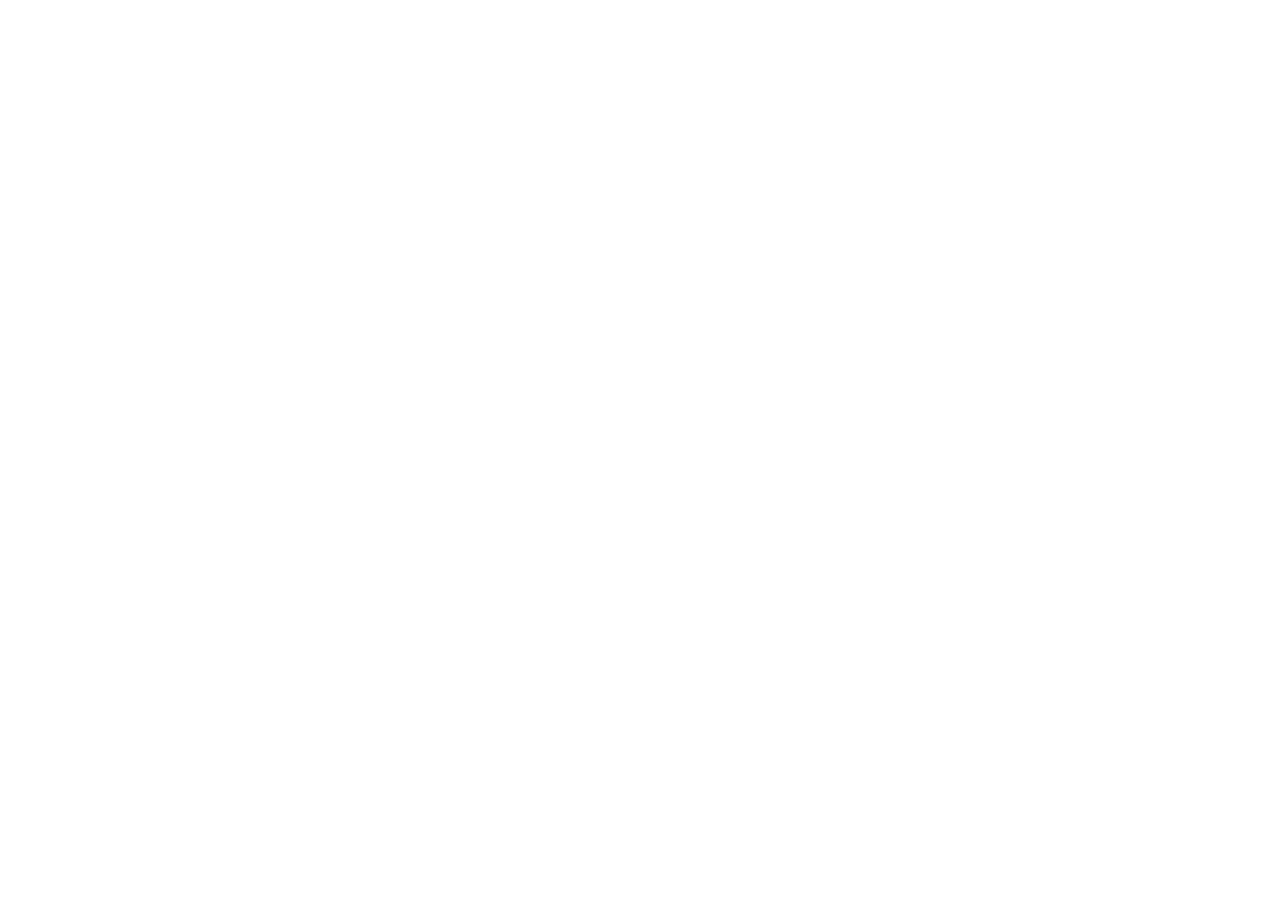
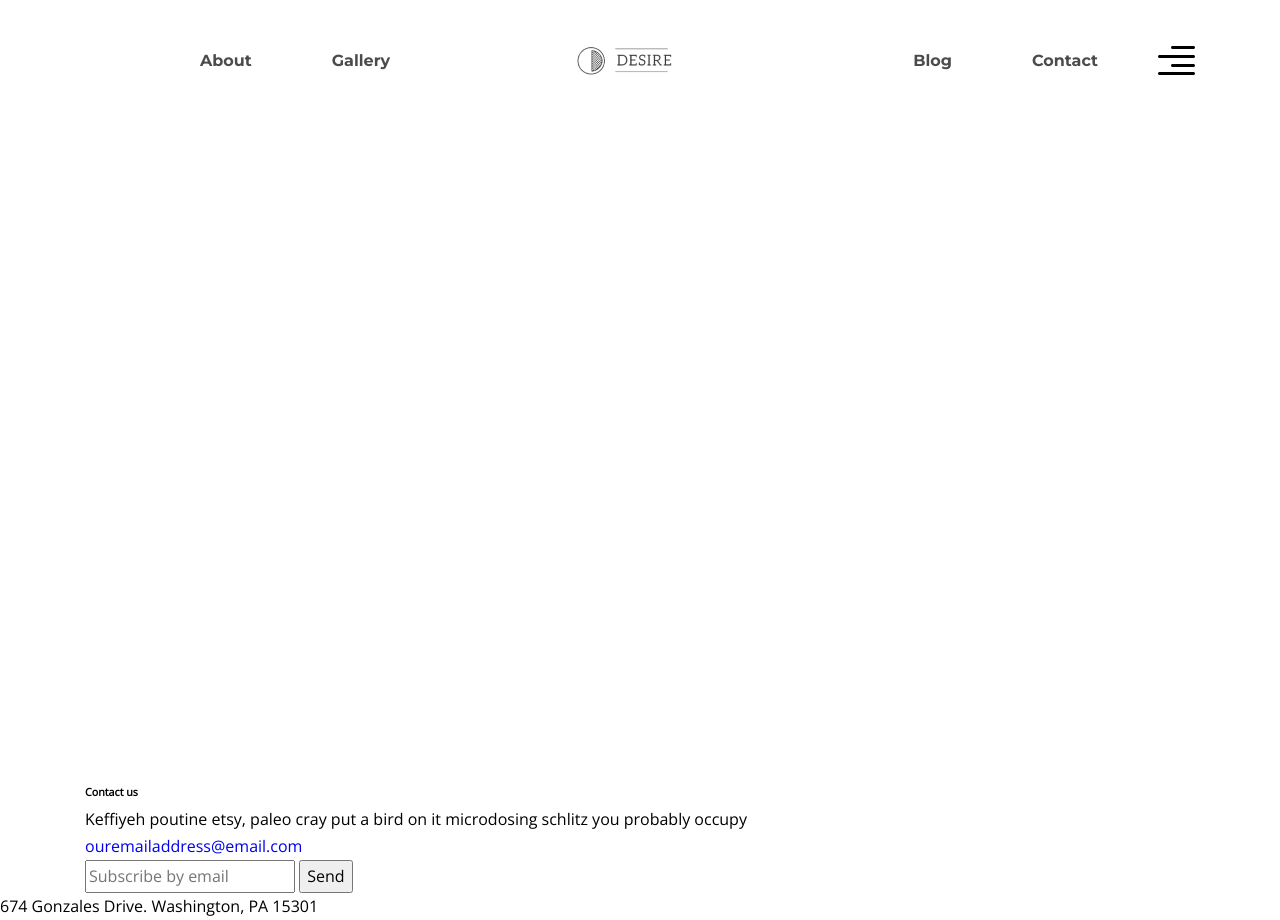
Before and after one commit to lbeketl/desire, a website: page app/index.html in a window 1280 px wide. Before the commit the page ends 800 px from the top, so only its background shows below. Drawn offline with nearby package versions, Linux system fonts and the light colour scheme.

Commit message:
Page 1 (1.03.45)

```diff
--- a/app/index.html
+++ b/app/index.html
@@ -1,24 +1,86 @@
 <!DOCTYPE html>
 <html lang="en">
-
   <head>
-  <meta charset="UTF-8">
-  <meta name="viewport" content="width=device-width, initial-scale=1.0">
+    <meta charset="UTF-8" />
+    <meta name="viewport" content="width=device-width, initial-scale=1.0" />
     <title>Document</title>
-  <link rel="stylesheet" href="css/style.min.css">
+    <link rel="preconnect" href="https://fonts.googleapis.com" />
+    <link rel="preconnect" href="https://fonts.gstatic.com" crossorigin />
+    <link
+      href="https://fonts.googleapis.com/css2?family=Montserrat:wght@700&family=Open+Sans&display=swap"
+      rel="stylesheet"
+    />
+    <link rel="stylesheet" href="css/style.min.css" />
   </head>
 
   <body>
-
-  <header class="header"></header>
+    <header class="header">
+      <div class="container">
+        <div class="header__inner">
+          <nav class="menu">
+            <ul class="menu__list">
+              <li class="menu__list-item">
+                <a class="menu__list-link" href="#">About</a>
+              </li>
+              <li class="menu__list-item">
+                <a class="menu__list-link" href="#">Gallery</a>
+              </li>
+            </ul>
+          </nav>
+          <a href="" class="logo">
+            <img src="images/logo.png" alt="logo" />
+          </a>
+          <nav class="menu">
+            <ul class="menu__list">
+              <li class="menu__list-item">
+                <a class="menu__list-link" href="#">Blog</a>
+              </li>
+              <li class="menu__list-item">
+                <a class="menu__list-link" href="#">Contact</a>
+              </li>
+            </ul>
+          </nav>
+          <button class="header__btn">
+            <img src="images/icon_menu.svg" alt="icon menu" />
+          </button>
+        </div>
+      </div>
+    </header>
     <div class="wrapper">
       <main class="main"></main>
-    <footer class="footer"></footer>
+      <footer class="footer">
+        <div class="footer__content">
+          <div class="container">
+            <div class="footer_inner">
+              <div class="footer__info">
+                <h6 class="footer__info-title">
+                  Contact us
+                </h6>
+                <p class="footer__info-text">
+                  Keffiyeh poutine etsy, paleo cray put a bird on it microdosing schlitz you probably occupy
+                </p>
+                <a class="footer__info-email" href="mailto:ouremailaddress@email.com">
+                  ouremailaddress@email.com
+                </a>
+                <form action="" class="footer_form">
+                  <input class="footer__form-input" type="email" placeholder="Subscribe by email">
+                  <button class="footer__form-button" type="submit">Send</button>
+                </form>
               </div>
-
-
+              <ul class="footer__social"></ul>
+              <nav class="footer__menu">
+                <ul class="footer__menu-list">
+                </ul>
+              </nav>
+            </div>
+          </div>
+        </div>
+        <div class="footer__copyright">
+          674 Gonzales Drive.   Washington, PA 15301
+        </div>
+      </footer>
+    </div>
 
     <script src="js/main.min.js"></script>
   </body>
-
 </html>
--- a/app/scss/_global.scss
+++ b/app/scss/_global.scss
@@ -1,6 +1,13 @@
 html,
 body {
 	height: 100%;
+}
+
+body {
+	font-family: 'Open Sans', sans-serif;
+	font-size: 16px;
+	line-height: 27px;
+	font-weight: 400;
 }
 
 .wrapper {
@@ -17,7 +24,7 @@ body {
 }
 
 .container{
-  max-width: 1200px;
+  max-width: 1140px;
   margin: 0 auto;
   padding: 0 15px;
 }
--- a/app/scss/_vars.scss
+++ b/app/scss/_vars.scss
@@ -0,0 +1,4 @@
+%title-font {
+    font-family: 'Montserrat', sans-serif;
+    font-weight: 700;
+}
--- a/app/scss/style.scss
+++ b/app/scss/style.scss
@@ -3,3 +3,41 @@
 @import 'reset';
 @import 'libs';
 @import 'global';
+
+.header {
+    &__inner {
+        display: flex;
+        justify-content: space-between;
+        align-items: center;
+        height: 120px;
+    }
+
+    &__btn {
+        background-color: transparent;
+        border: none;
+        padding: 0;
+        cursor: pointer;
+    }
+}
+
+.logo {
+    margin: 0 auto;
+}
+
+.menu {
+    padding-left: 35px;
+    padding-right: 60px;
+    &__list {
+        display: flex;
+    }
+
+    &__list-item  {
+        padding-left: 80px;
+    }
+
+    &__list-link {
+        @extend %title-font;
+        color: rgba(54, 56, 56, 0.9);
+        line-height: 22px;
+    }
+}
--- a/package.json
+++ b/package.json
@@ -6,7 +6,7 @@
   "scripts": {
     "test": "echo \"Error: no test specified\" && exit 1"
   },
-  "author": "Vadym Prokopchuk",
+  "author": "Vasyl Yatsyshyn",
   "license": "ISC",
   "devDependencies": {
     "browser-sync": "^2.26.13",
```
Also changed, not shown: app/css/style.min.css, app/images/icon_menu.svg (added), app/images/logo.png (added). Lines whose indentation alone changed are shown as unchanged.
